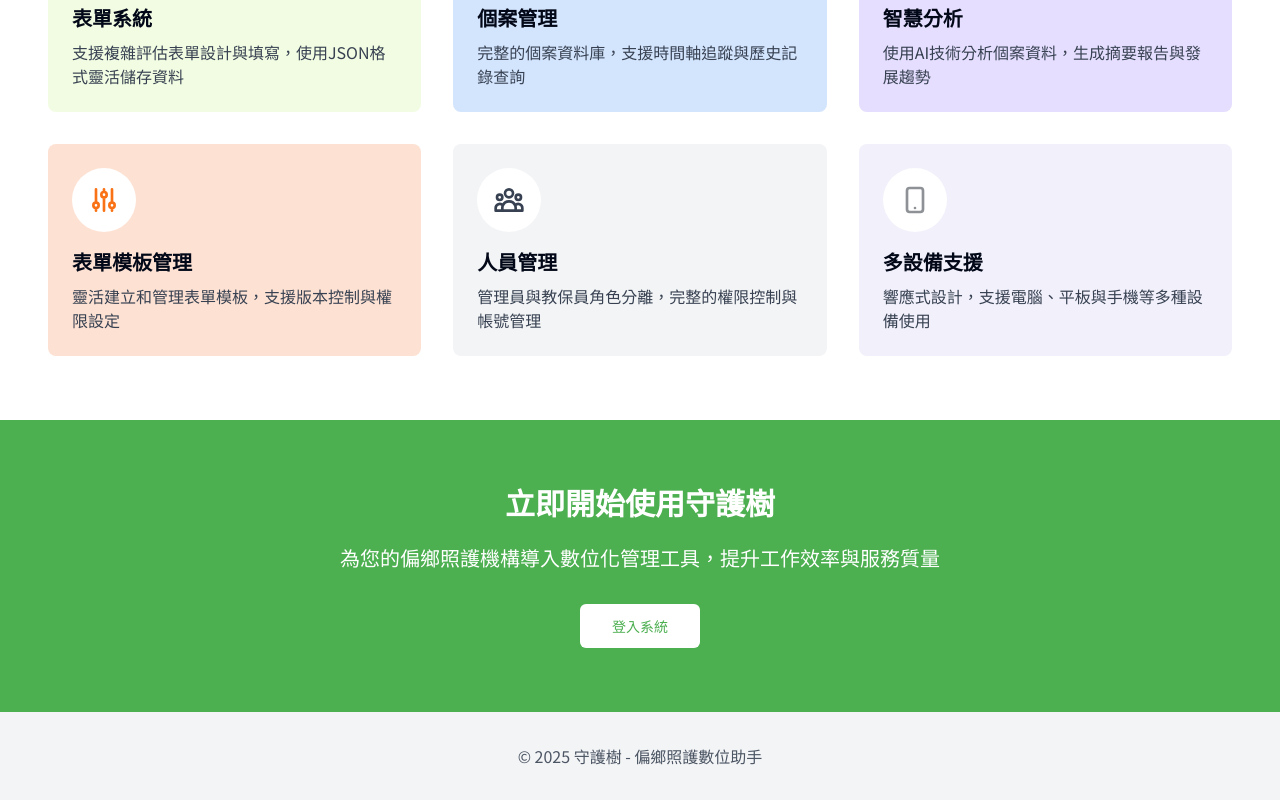
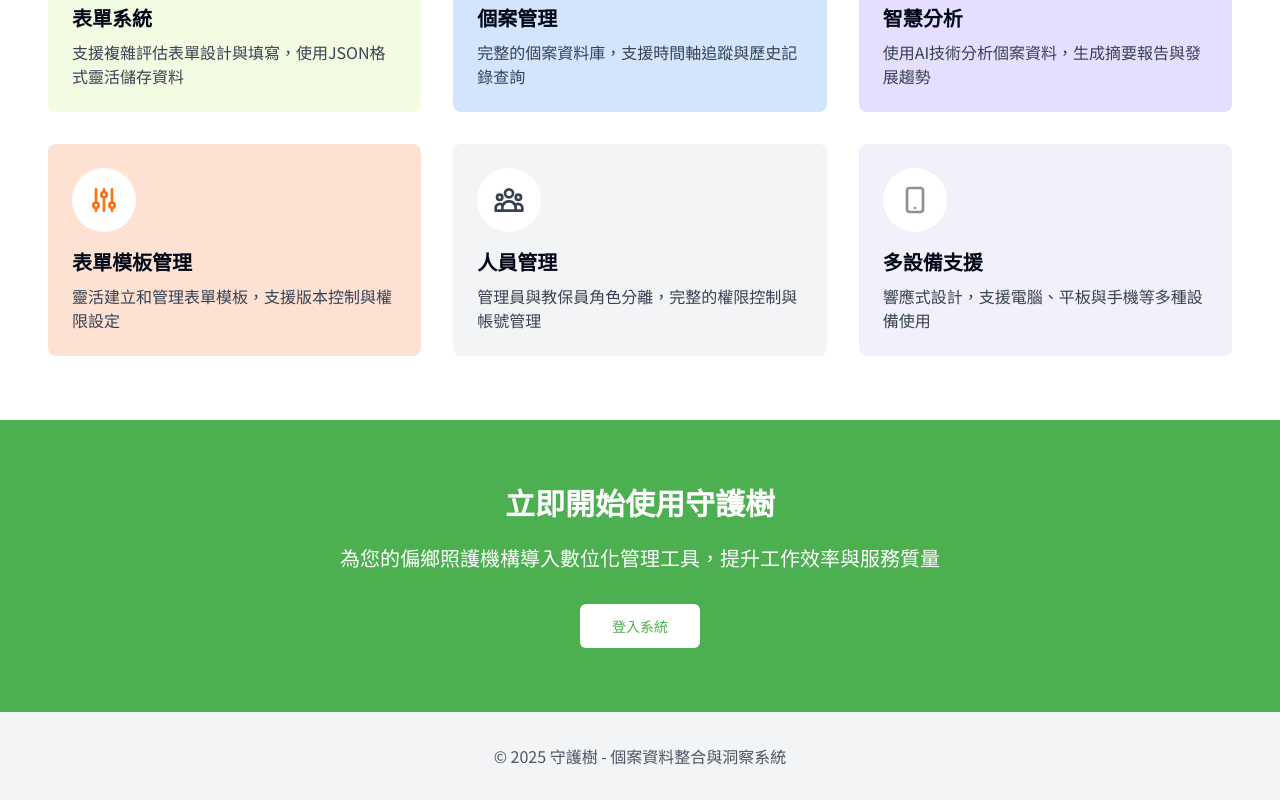
Before and after one commit to gunjyo0817/GuardTree-Frontend, a React (Vite) app: page / in a window 1280 px wide. Shown: the part 632-1432 px from the top of the page. Built offline with nearby package versions, Linux system fonts and the light colour scheme.

Commit message:
Visual edit in Lovable
Edited UI in Lovable

```diff
--- a/src/pages/Index.tsx
+++ b/src/pages/Index.tsx
@@ -116,7 +116,7 @@ const Index: React.FC = () => {
       {/* Footer */}
       <footer className="bg-gray-100 py-8 px-4">
         <div className="container mx-auto text-center">
-          <p className="text-gray-600">© 2025 守護樹 - 偏鄉照護數位助手</p>
+          <p className="text-gray-600">© 2025 守護樹 - 個案資料整合與洞察系統</p>
         </div>
       </footer>
     </div>;
```
